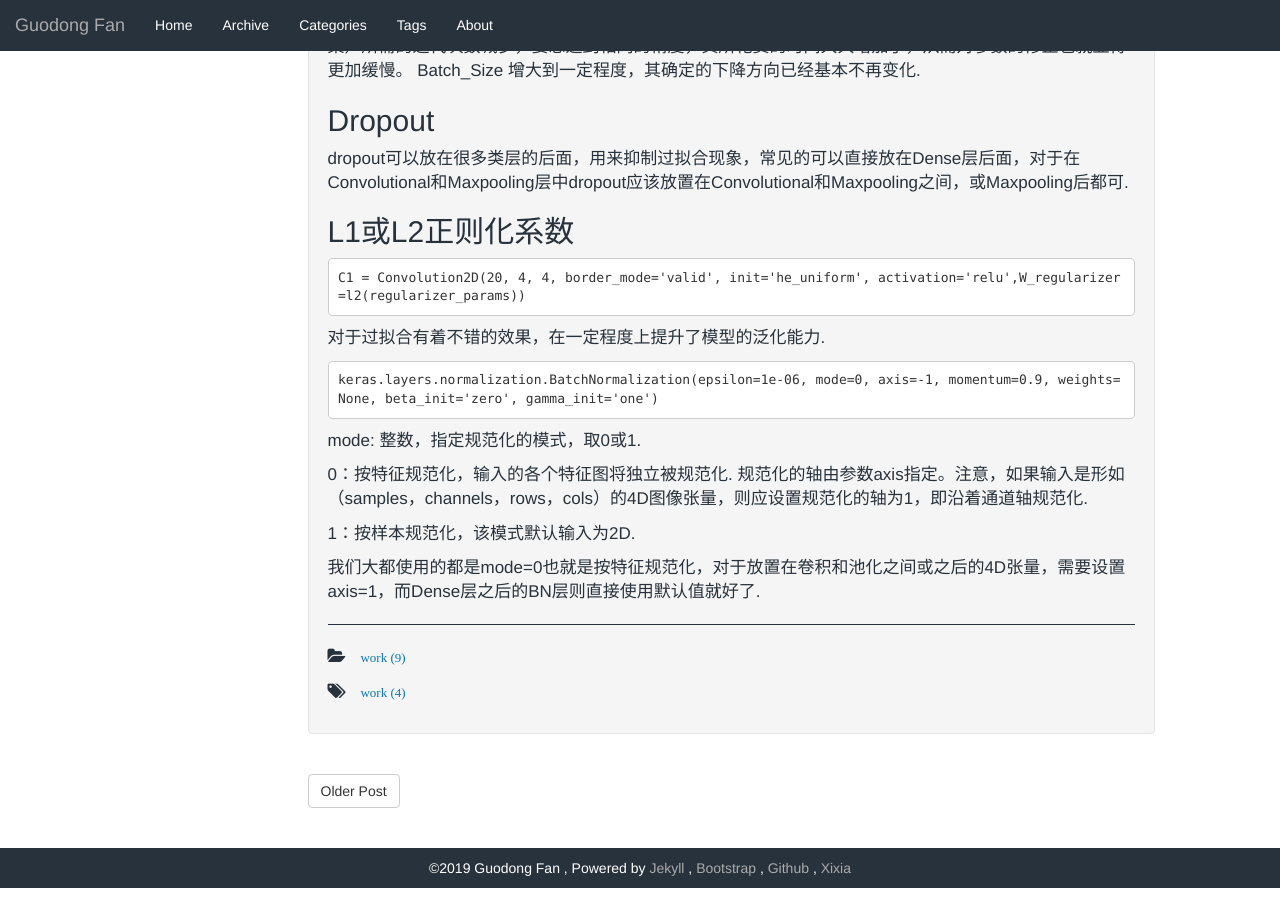
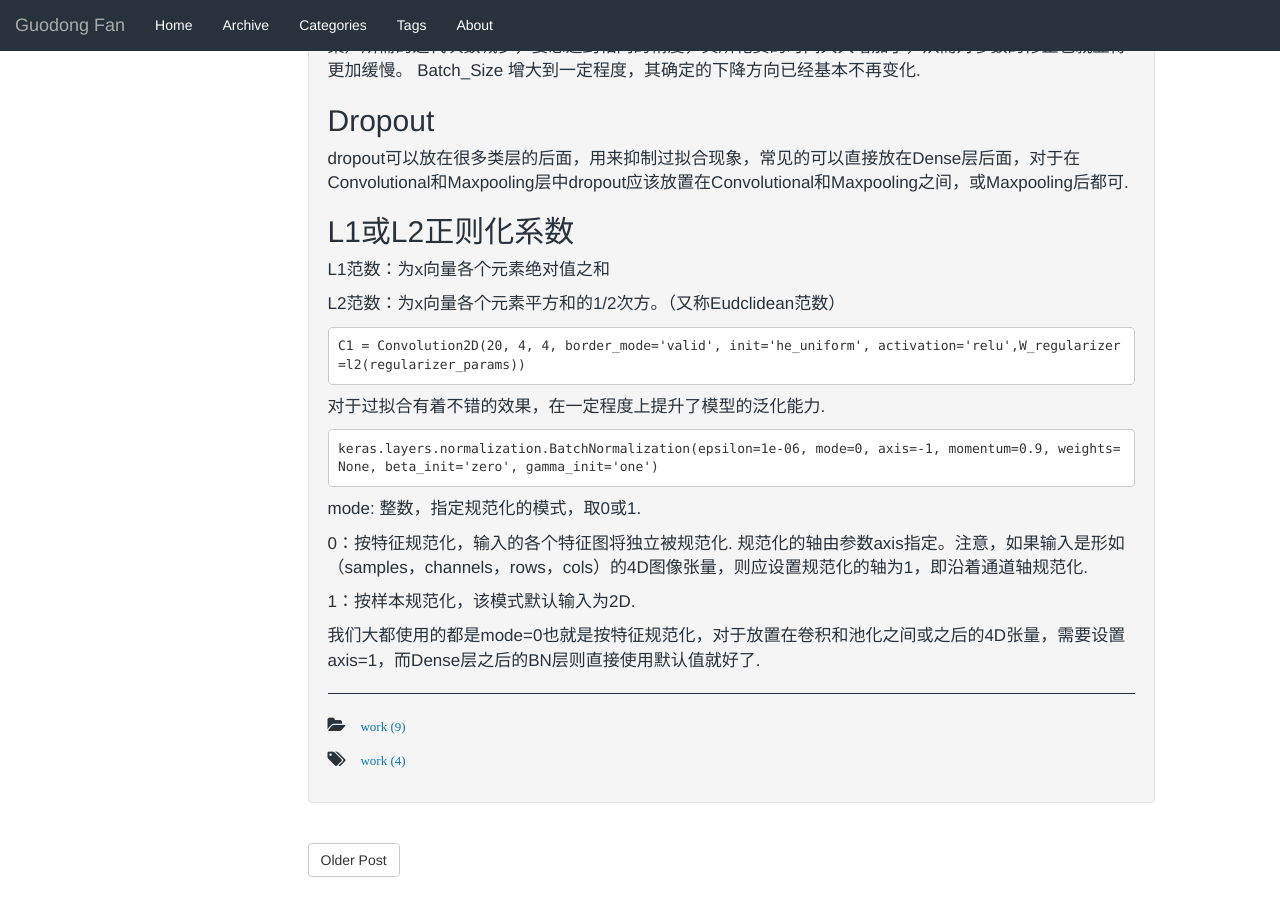
Before and after one commit to GuodongFan/GuodongFan.github.io, a Jekyll site: the page built from _posts/2019-09-09-Deep-Learning1.md, in a window 1280 px wide and 900 px high, scrolled down 742 px. Built offline with Jekyll 4.4.1, drawn with Linux system fonts in a browser that asks for light colours; our own code applies the rules of GitHub Pages for plain Markdown files.

Commit message:
Update 2019-09-09-Deep-Learning1.md

````diff
--- a/_posts/2019-09-09-Deep-Learning1.md
+++ b/_posts/2019-09-09-Deep-Learning1.md
@@ -29,6 +29,10 @@ dropout可以放在很多类层的后面，用来抑制过拟合现象，常见
 
 ## L1或L2正则化系数
 
+L1范数：为x向量各个元素绝对值之和
+
+L2范数：为x向量各个元素平方和的1/2次方。（又称Eudclidean范数）
+
 ```
 C1 = Convolution2D(20, 4, 4, border_mode='valid', init='he_uniform', activation='relu',W_regularizer=l2(regularizer_params))
 ```
````
